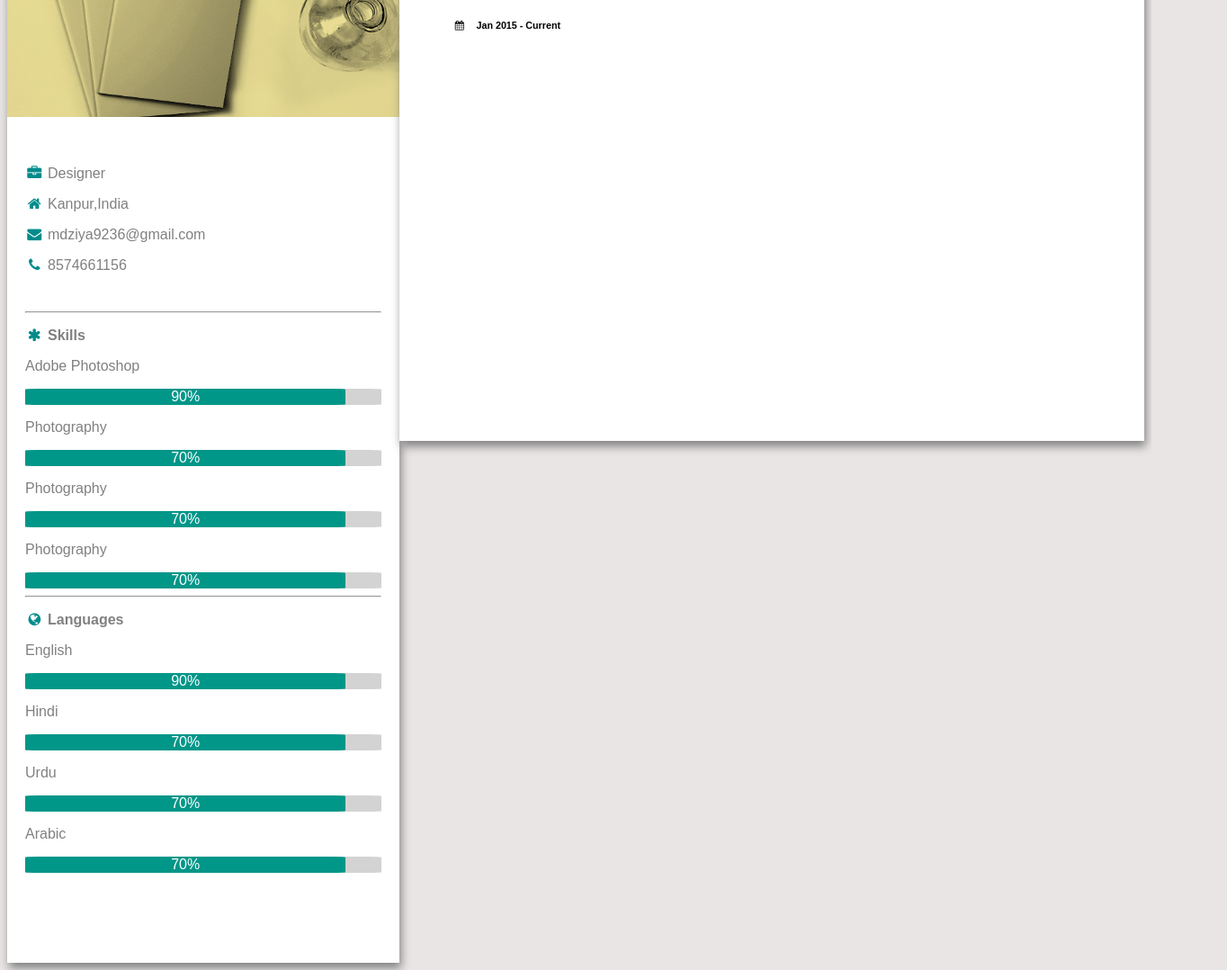
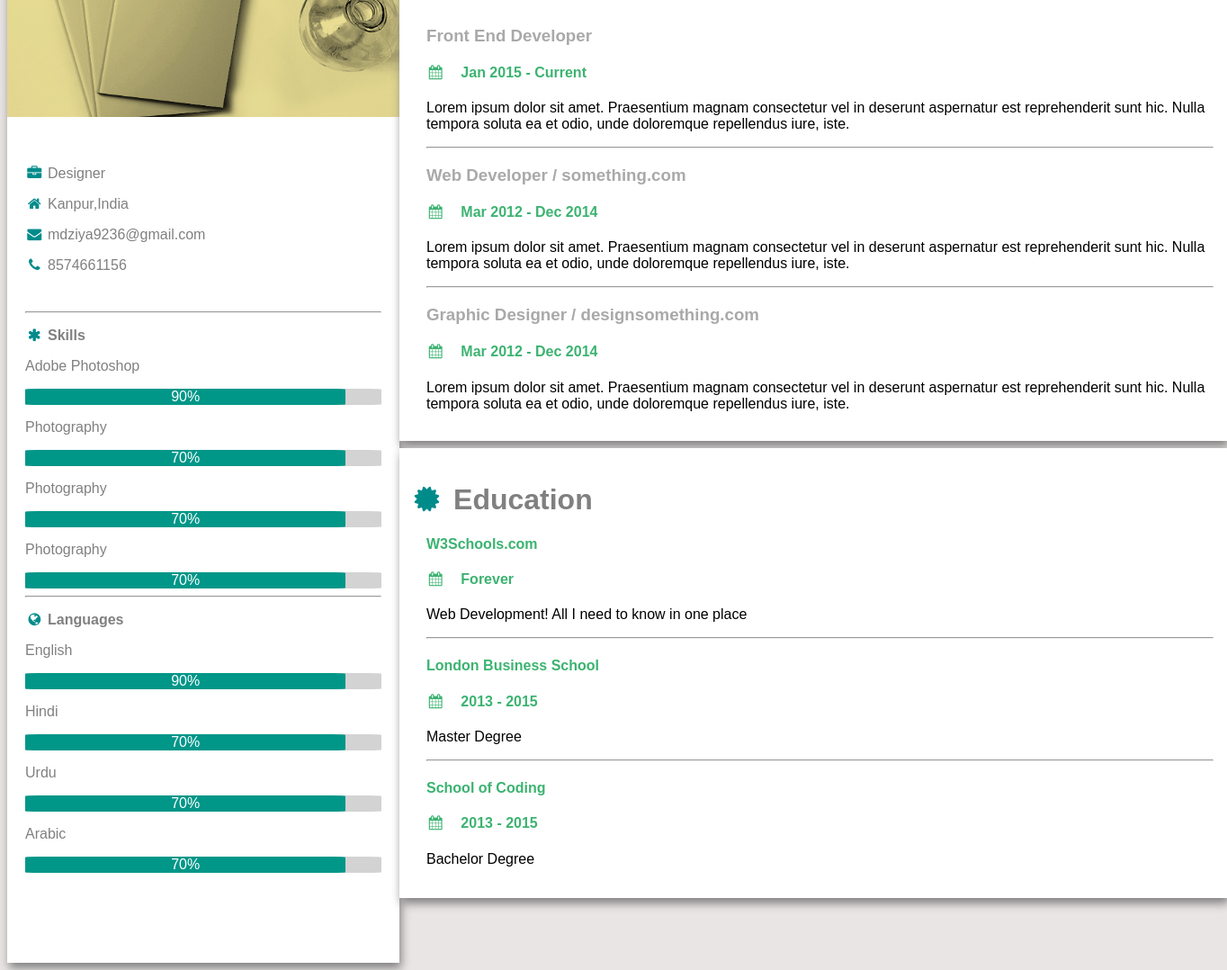
Before and after one commit to thecollegeproject/thecollegeproject.github.io, a plain HTML site: page Aboutus/7.html in a window 1280 px wide. Shown: the part 214-1292 px from the top of the page at 90% size, 1364 px wide, since content can reach past the window. Drawn offline with Linux system fonts and the light colour scheme; files whose address does not match are found by name; a web font is replaced by a local one.

Commit message:
Update 7.html

```diff
--- a/Aboutus/7.html
+++ b/Aboutus/7.html
@@ -111,10 +111,44 @@
 </div>
 
    <div id="div2">
-   <br>  <h2>&nbsp;&nbsp;&nbsp;<i class="fa fa-briefcase fa-fw w3-margin-right w3-large w3-text-teal" id="font"></i>  Work Expeience</h2>
-   <h5>&nbsp;&nbsp;&nbsp;&nbsp;&nbsp;&nbsp;&nbsp;&nbsp;&nbsp;Front End Developer </h5>
-    <h6 class="w3-text-teal">&nbsp;&nbsp;&nbsp;&nbsp;&nbsp;&nbsp;&nbsp;&nbsp;&nbsp;&nbsp;<i class="fa fa-calendar fa-fw w3-margin-right"></i>&nbsp;&nbsp;&nbsp;&nbsp;Jan 2015 - <span class="w3-tag w3-teal w3-round">Current</span></h6>
-</div>
+       <div id="work"><br>  <h1 ><i class="fa fa-briefcase fa-fw w3-margin-right w3-large w3-text-teal" id="font"></i>  Work Expeience</h1></div>
+       <br>
+   <h3>Front End Developer </h3>
+    <h4 class="w3-text-teal"><i class="fa fa-calendar fa-fw w3-margin-right"></i>&nbsp;&nbsp;&nbsp;&nbsp;Jan 2015 - <span class="w3-tag w3-teal w3-round">Current</span></h4>
+    <p>Lorem ipsum dolor sit amet. Praesentium magnam consectetur vel in deserunt aspernatur est reprehenderit sunt hic. Nulla tempora soluta ea et odio, unde doloremque repellendus iure, iste.
+
+</p>
+<hr>
+<h3>Web Developer / something.com</h3>
+       <h4 class="w3-text-teal"><i class="fa fa-calendar fa-fw w3-margin-right"></i>&nbsp;&nbsp;&nbsp;&nbsp;Mar 2012 - Dec 2014 </h4>
+ <p>Lorem ipsum dolor sit amet. Praesentium magnam consectetur vel in deserunt aspernatur est reprehenderit sunt hic. Nulla tempora soluta ea et odio, unde doloremque repellendus iure, iste.
+
+</p>
+<hr>
+<h3>Graphic Designer / designsomething.com</h3>
+<h4 class="w3-text-teal"><i class="fa fa-calendar fa-fw w3-margin-right"></i>&nbsp;&nbsp;&nbsp;&nbsp;Mar 2012 - Dec 2014 </h4>
+ <p>Lorem ipsum dolor sit amet. Praesentium magnam consectetur vel in deserunt aspernatur est reprehenderit sunt hic. Nulla tempora soluta ea et odio, unde doloremque repellendus iure, iste.
+
+</p>
+  <div id="div3">
+       <div id="work"><br>  <h1 ><i class="fa fa-certificate fa-fw w3-margin-right w3-large w3-text-teal" id="font"></i>  Education</h1></div>
+       <h4>W3Schools.com</h4>
+       <h4 class="w3-text-teal"><i class="fa fa-calendar fa-fw w3-margin-right"></i>&nbsp;&nbsp;&nbsp;&nbsp;Forever</h4>
+       <p>Web Development! All I need to know in one place
+
+</p>
+  <hr>
+  <h4>London Business School</h4>
+   <h4 class="w3-text-teal"><i class="fa fa-calendar fa-fw w3-margin-right"></i>&nbsp;&nbsp;&nbsp;&nbsp;2013 - 2015</h4>
+   <p>Master Degree</p>
+   <hr>
+   <h4>School of Coding</h4>
+   <h4 class="w3-text-teal"><i class="fa fa-calendar fa-fw w3-margin-right"></i>&nbsp;&nbsp;&nbsp;&nbsp;2013 - 2015</h4>
+   <p>Bachelor Degree</p>
+
+   </div>
+   </div>
+
     </div>
 
 </body>
```
